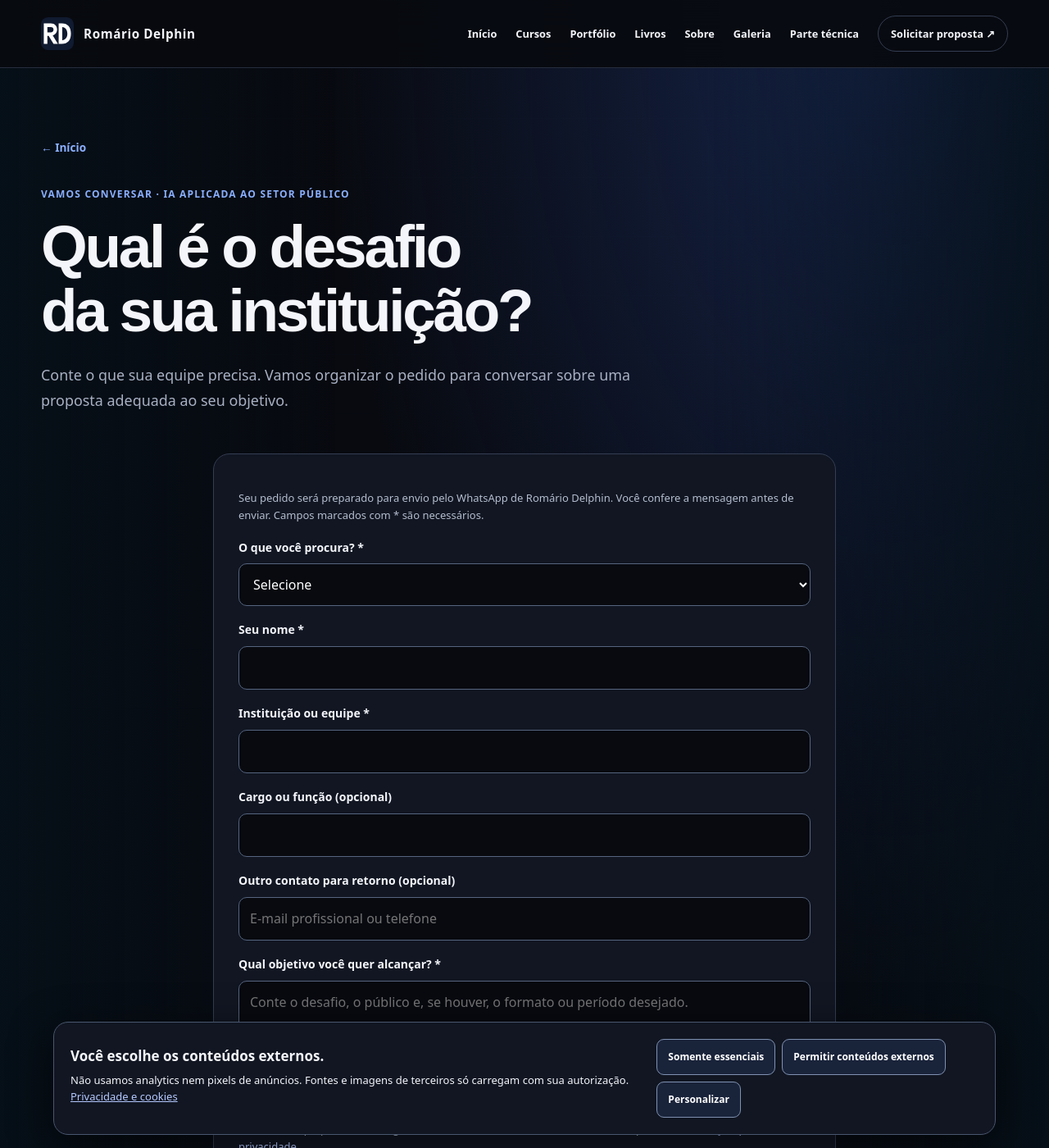
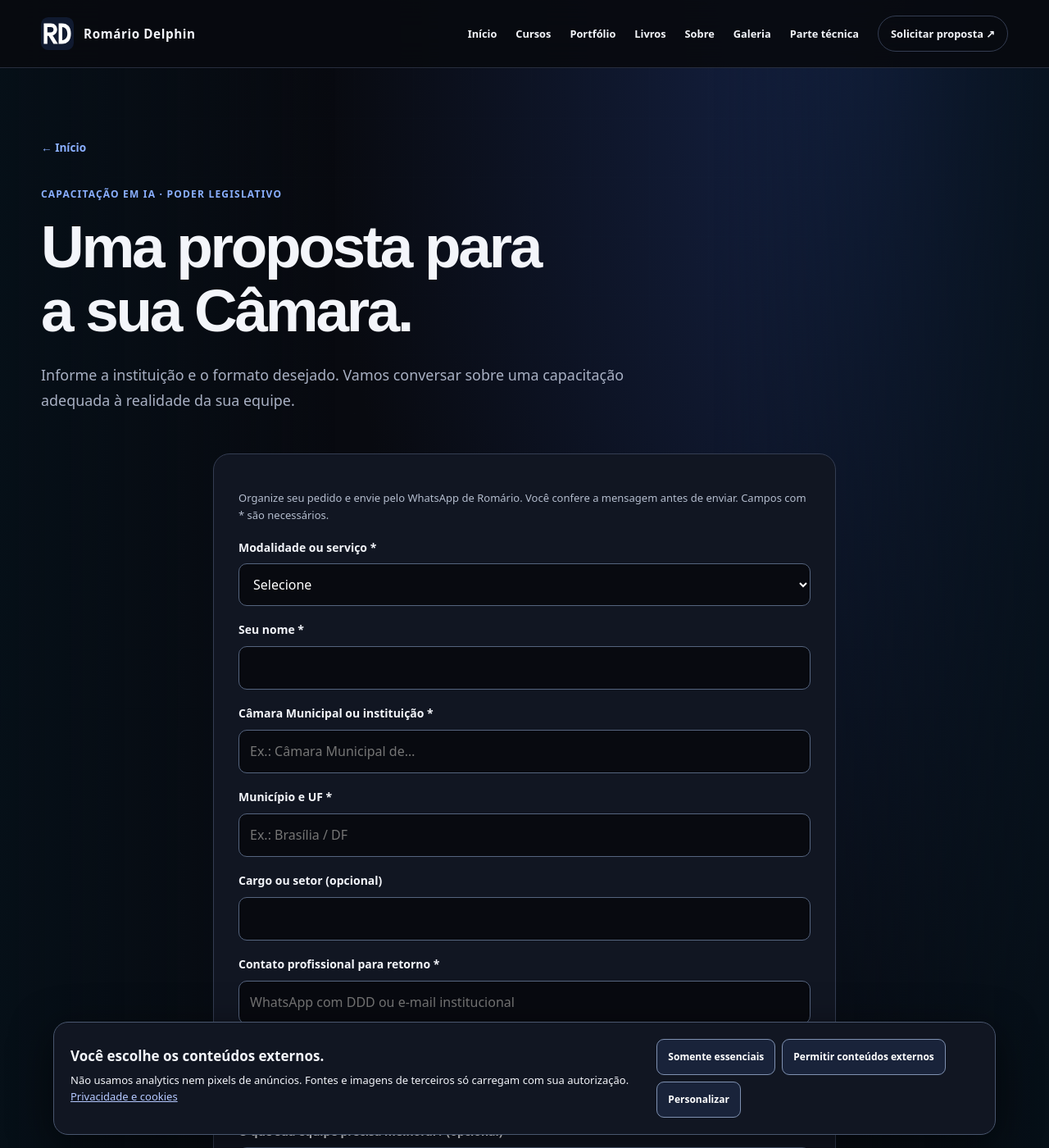
Before and after one commit to RomarioDelphin/RomarioDelphin.github.io, a Jekyll site: the page built from solicitar-proposta.html, in a window 1280 px wide and 1400 px high. Shown: the whole window at 82% size. Built offline with Jekyll 4.4.1, drawn with Linux system fonts in a browser that asks for light colours; some of the changed text lies outside the part shown.

Commit message:
Qualifica pedidos de capacitação para câmaras

```diff
--- a/solicitar-proposta.html
+++ b/solicitar-proposta.html
@@ -1,21 +1,23 @@
 ---
 layout: site
 permalink: /solicitar-proposta.html
-title: Solicitar proposta de palestras, cursos e mentoria de IA
-description: Conte o objetivo da sua instituição para solicitar uma proposta de palestras, cursos, mentoria ou soluções digitais com Romário Delphin.
+title: Solicitar proposta de capacitação em IA para sua Câmara
+description: Solicite uma proposta de curso presencial in company, capacitação online ao vivo ou formação continuada para sua Câmara Municipal.
 ---
-<section class="page-heading container"><a class="back-link" href="/">← Início</a><div class="page-kicker">Vamos conversar · IA aplicada ao setor público</div><h1>Qual é o desafio<br>da sua instituição?</h1><p class="page-lead">Conte o que sua equipe precisa. Vamos organizar o pedido para conversar sobre uma proposta adequada ao seu objetivo.</p></section>
+<section class="page-heading container"><a class="back-link" href="/">← Início</a><div class="page-kicker">Capacitação em IA · Poder Legislativo</div><h1>Uma proposta para<br>a sua Câmara.</h1><p class="page-lead">Informe a instituição e o formato desejado. Vamos conversar sobre uma capacitação adequada à realidade da sua equipe.</p></section>
 <div class="container"><form id="proposal-form" class="proposal-form">
-<p class="form-note">Seu pedido será preparado para envio pelo WhatsApp de Romário Delphin. Você confere a mensagem antes de enviar. Campos marcados com * são necessários.</p>
-<label for="lead-service">O que você procura? *</label><select id="lead-service" name="service" required><option value="">Selecione</option><option>Palestra de IA para o setor público</option><option>Curso ou workshop para minha equipe</option><option>Mentoria de IA aplicada</option><option>Mapeamento de processos e soluções digitais</option><option>IA, SAPL e Portal Modelo</option><option>Capta IA — conhecer o projeto</option></select>
+<p class="form-note">Organize seu pedido e envie pelo WhatsApp de Romário. Você confere a mensagem antes de enviar. Campos com * são necessários.</p>
+<label for="lead-service">Modalidade ou serviço *</label><select id="lead-service" name="service" required><option value="">Selecione</option><option value="incompany">Curso presencial in company</option><option value="online">Capacitação online ao vivo</option><option value="continuada">Programa de capacitação continuada</option><option value="palestra">Palestra de IA para o setor público</option><option value="mentoria">Mentoria de IA aplicada</option><option value="tecnica">IA, SAPL, Portal Modelo e soluções digitais</option><option value="capta">Capta IA — conhecer o projeto</option></select>
 <label for="lead-name">Seu nome *</label><input id="lead-name" name="name" autocomplete="name" maxlength="100" required>
-<label for="lead-institution">Instituição ou equipe *</label><input id="lead-institution" name="institution" autocomplete="organization" maxlength="150" required>
-<label for="lead-role">Cargo ou função (opcional)</label><input id="lead-role" name="role" autocomplete="organization-title" maxlength="100">
-<label for="lead-contact">Outro contato para retorno (opcional)</label><input id="lead-contact" name="contact" maxlength="150" placeholder="E-mail profissional ou telefone">
-<label for="lead-goal">Qual objetivo você quer alcançar? *</label><textarea id="lead-goal" name="goal" maxlength="1500" required placeholder="Conte o desafio, o público e, se houver, o formato ou período desejado."></textarea>
+<label for="lead-institution">Câmara Municipal ou instituição *</label><input id="lead-institution" name="institution" autocomplete="organization" maxlength="150" required placeholder="Ex.: Câmara Municipal de…">
+<label for="lead-location">Município e UF *</label><input id="lead-location" name="location" maxlength="100" required placeholder="Ex.: Brasília / DF">
+<label for="lead-role">Cargo ou setor (opcional)</label><input id="lead-role" name="role" autocomplete="organization-title" maxlength="100">
+<label for="lead-contact">Contato profissional para retorno *</label><input id="lead-contact" name="contact" maxlength="150" required placeholder="WhatsApp com DDD ou e-mail institucional">
+<label for="lead-course">Treinamento de interesse (opcional)</label><input id="lead-course" name="course" maxlength="150" placeholder="Ex.: IA na Prática para o Poder Legislativo">
+<label for="lead-goal">O que sua equipe precisa melhorar? (opcional)</label><textarea id="lead-goal" name="goal" maxlength="1500" placeholder="Se desejar, informe as prioridades, participantes previstos e período de interesse."></textarea>
 <div class="trap" aria-hidden="true"><label for="lead-website">Website</label><input id="lead-website" name="website" tabindex="-1" autocomplete="off"></div>
-<p class="form-note">Use apenas informações necessárias ao contato. Evite documentos sigilosos, senhas e dados pessoais de terceiros. Ao preparar a mensagem, nada é enviado ou salvo automaticamente pelo site. <a href="/privacidade.html">Conheça a política de privacidade.</a></p>
-<div class="hero-actions"><button type="submit" disabled class="button button-primary">Preparar pedido para WhatsApp ↗</button></div>
-<div id="proposal-result" class="proposal-result" tabindex="-1" role="status" aria-live="polite" hidden><strong>Mensagem pronta para você conferir.</strong><p>Seu pedido ainda não foi enviado. Abra o WhatsApp, revise a mensagem e toque em enviar para que Romário receba seu contato.</p><a id="proposal-whatsapp" class="button button-primary" target="_blank" rel="noopener noreferrer">Abrir WhatsApp e revisar ↗</a></div>
-<noscript><p class="form-note">Para organizar o pedido pelo formulário, ative JavaScript ou <a href="https://wa.me/5566999174504" target="_blank" rel="noopener">fale diretamente pelo WhatsApp</a>.</p></noscript>
-</form></div><script src="/proposal-form.js" defer></script>
+<p class="form-note">Usaremos as informações enviadas para atender seu pedido. Não há inscrição automática em campanhas. O site não salva nem envia este formulário: o contato chega a Romário após você enviar a mensagem no WhatsApp. <a href="/privacidade.html">Política de privacidade.</a></p>
+<div class="hero-actions"><button type="submit" disabled class="button button-primary">Preparar solicitação ↗</button></div>
+<div id="proposal-result" class="proposal-result" tabindex="-1" role="status" aria-live="polite" hidden><strong>Confira seu pedido e envie pelo WhatsApp.</strong><p>Seu pedido ainda não foi enviado. Abra o WhatsApp e toque em enviar para que Romário receba a solicitação.</p><pre id="proposal-preview" style="white-space:pre-wrap;overflow-wrap:anywhere;font:inherit"></pre><a id="proposal-whatsapp" class="button button-primary" target="_blank" rel="noopener noreferrer">Continuar no WhatsApp ↗</a></div>
+<noscript><p class="form-note">Ative JavaScript para organizar o pedido ou <a href="https://wa.me/5566999174504" target="_blank" rel="noopener">fale diretamente pelo WhatsApp</a>.</p></noscript>
+</form><p class="form-note">Romário Queiroz Delphin Martins · CNPJ 69.583.425/0001-77 · Atuação nacional.</p></div><script src="/proposal-form.js?v=20261013" defer></script>
```
